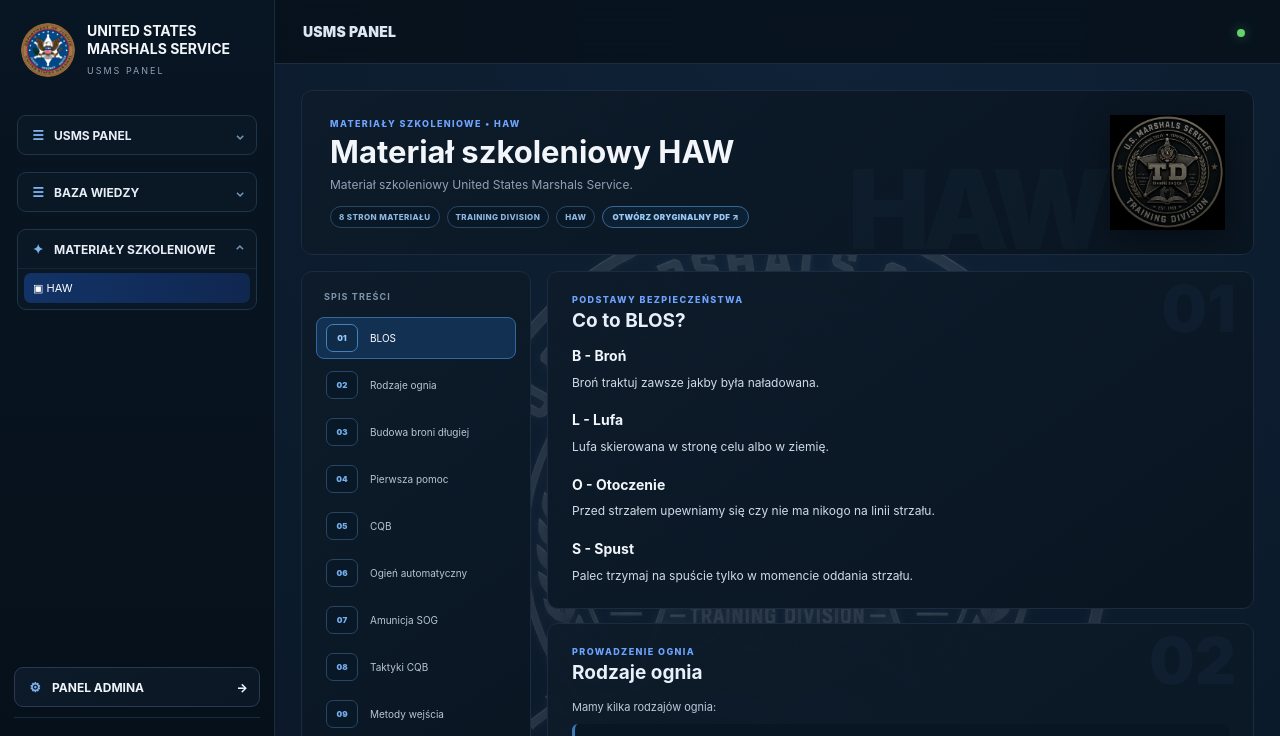
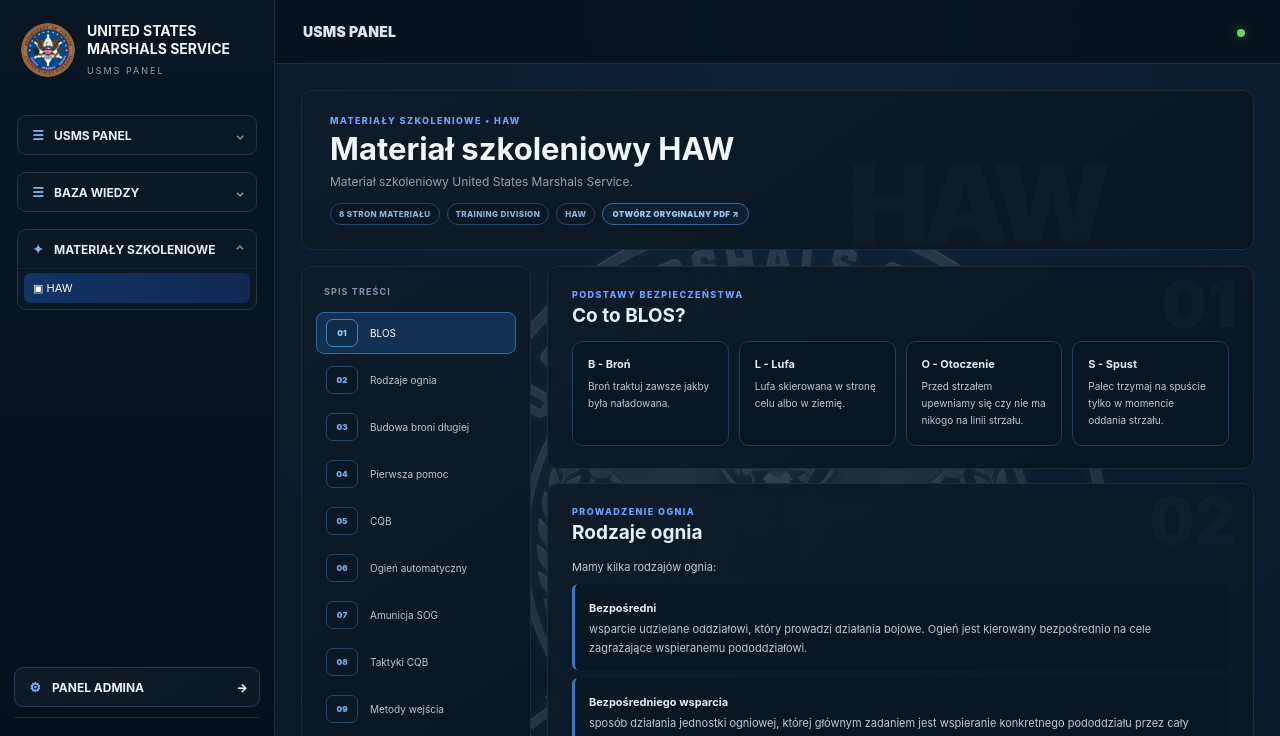
Before and after one commit to awokrole/usms-web-panel, a Flask app: page /materialy-szkoleniowe/haw in a window 1280 px wide. Shown: the top 736 px of the page. Run offline with Flask 3, Linux system fonts and the light colour scheme; the visitor is signed in with stand-in values (Sample User, id 1); some libraries are stand-ins or nearby versions.

Commit message:
Add files via upload

```diff
--- a/templates/training_haw.html
+++ b/templates/training_haw.html
@@ -14,7 +14,7 @@
         <a class="haw-pdf-link" href="{{ url_for('static', filename='haw-material-szkoleniowy.pdf') }}" target="_blank" rel="noopener">Otwórz oryginalny PDF ↗</a>
       </div>
     </div>
-    <img class="haw-training-seal" src="{{ url_for('static', filename='haw-training-division.png') }}" alt="U.S. Marshals Service Training Division">
+    <div class="haw-hero-watermark" aria-hidden="true"></div>
   </section>
 
   <div class="haw-layout">
@@ -38,11 +38,11 @@
         <div class="haw-section-no">01</div>
         <div class="eyebrow">PODSTAWY BEZPIECZEŃSTWA</div>
         <h2>Co to BLOS?</h2>
-        <div class="haw-blos-list">
-          <div class="haw-blos-item"><strong>B - Broń</strong><p>Broń traktuj zawsze jakby była naładowana.</p></div>
-          <div class="haw-blos-item"><strong>L - Lufa</strong><p>Lufa skierowana w stronę celu albo w ziemię.</p></div>
-          <div class="haw-blos-item"><strong>O - Otoczenie</strong><p>Przed strzałem upewniamy się czy nie ma nikogo na linii strzału.</p></div>
-          <div class="haw-blos-item"><strong>S - Spust</strong><p>Palec trzymaj na spuście tylko w momencie oddania strzału.</p></div>
+        <div class="haw-blos-grid">
+          <div><strong>B - Broń</strong><p>Broń traktuj zawsze jakby była naładowana.</p></div>
+          <div><strong>L - Lufa</strong><p>Lufa skierowana w stronę celu albo w ziemię.</p></div>
+          <div><strong>O - Otoczenie</strong><p>Przed strzałem upewniamy się czy nie ma nikogo na linii strzału.</p></div>
+          <div><strong>S - Spust</strong><p>Palec trzymaj na spuście tylko w momencie oddania strzału.</p></div>
         </div>
       </article>
 
```
